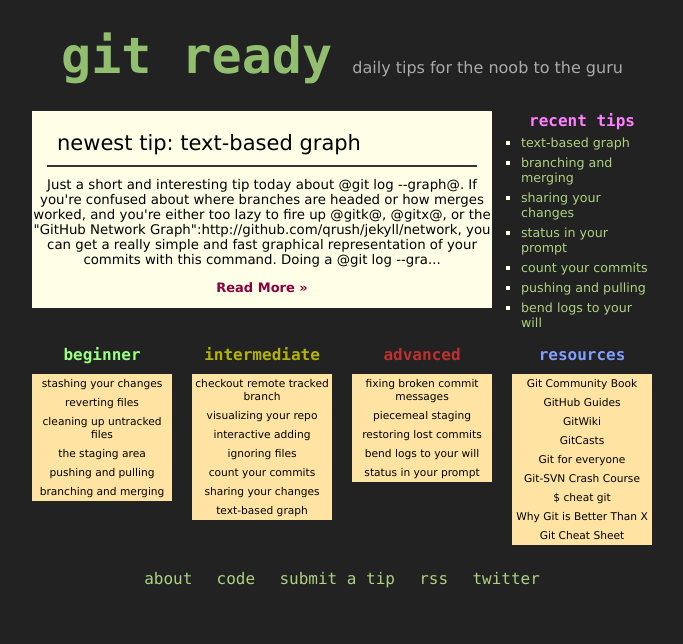
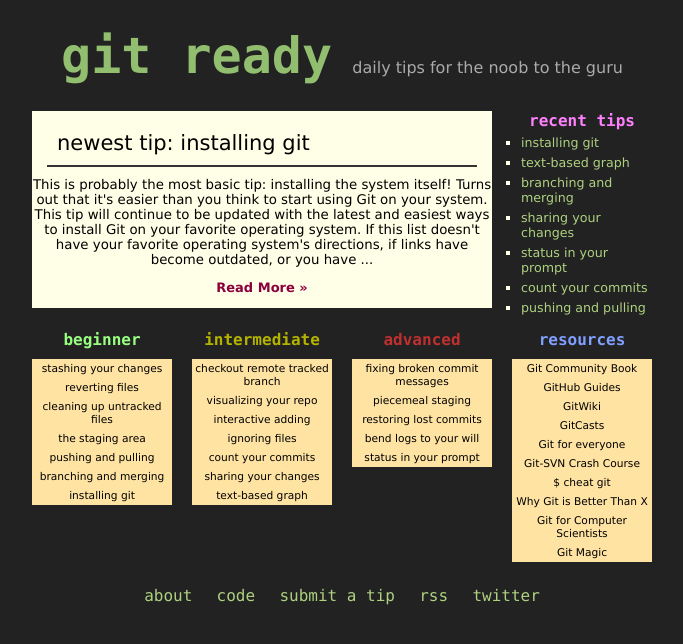
Before and after one commit to qrush/gitready, a Jekyll site: the page built from index.html, in a window 1280 px wide. Shown: the top 644 px of the page, without its empty margins (298-981 px from the left). Built offline with Jekyll 4.4.1, drawn with Linux system fonts in a browser that asks for light colours.

Commit message:
Installing git

```diff
--- a/_layouts/default.html
+++ b/_layouts/default.html
@@ -28,6 +28,7 @@
       <a href="/2009/01/18/the-staging-area.html">the staging area</a>
       <a href="/2009/01/21/pushing-and-pulling.html">pushing and pulling</a>
       <a href="/2009/01/25/branching-and-merging.html">branching and merging</a>
+      <a href="/2009/01/27/installing-git.html">installing git</a>
     </div>
     <div class="grid_2 links">
       <h3 id="yellow">intermediate</h3>
@@ -57,7 +58,8 @@
       <a href="http://git.or.cz/course/svn.html">Git-SVN Crash Course</a>
       <a href="http://cheat.errtheblog.com/s/git">$ cheat git</a>
       <a href="http://whygitisbetterthanx.com">Why Git is Better Than X</a>
-      <a href="http://ktown.kde.org/~zrusin/git">Git Cheat Sheet</a>
+      <a href="http://eagain.net/articles/git-for-computer-scientists/">Git for Computer Scientists</a>
+      <a href="http://www-cs-students.stanford.edu/~blynn/gitmagic/">Git Magic</a>
     </div>
     <div class="grid_12 footer">
       <a href="/about.html">about</a>
--- /dev/null
+++ b/_posts/2009-01-27-installing-git.textile
@@ -0,0 +1,34 @@
+---
+layout: post
+title: installing git
+---
+
+This is probably the most basic tip: installing the system itself! Turns out that it's easier than you think to start using Git on your system. This tip will continue to be updated with the latest and easiest ways to install Git on your favorite operating system.
+
+If this list doesn't have your favorite operating system's directions, if links have become outdated, or you have an easier way let us know in the comments! Also, if you're having snags getting Git installed/compiled give a shout.
+
+p=. "!http://farm4.static.flickr.com/3047/2754478731_6cac6d30a8_m.jpg!":http://flickr.com/photos/15708236@N07/2754478731/
+
+*Windows*
+
+Yes, it works. Yes, you'll have to install Cygwin. No, it'll never be as fast as a real POSIX shell will be. However, there are plenty of awesome guides, and "nathanj's":http://github.com/nathanj "Illustrated Guide to Git on Windows":http://nathanj.github.com/gitguide/ is simply the best. It has a tutorial on how to get started using the system as well.
+
+There's other installation options as well for Windows, you could simply download and install "Git on MSys":http://code.google.com/p/msysgit/ or even "compile from source":http://techblogging.wordpress.com/2008/04/11/compiling-and-installing-git-on-windows-under-cygwin/
+
+*OSX*
+
+On 10.4 (Tiger), install "MacPorts":http://macports.org and run @sudo port install git-core@. You could also "compile from source manually if that didn't work.":http://larrytheliquid.com/2007/12/29/compiling-git-and-git-svn-on-osx-tiger/
+
+On 10.5 (Leopard), it's a lot easier thanks to the "Git OSX Installer":http://code.google.com/p/git-osx-installer/ project. Just pick the latest and greatest version for your CPU's architecture, and you're set.
+
+*Linux*
+
+Installing on your favorite distro is quite simple:
+
+p=. @apt-get install git-core@
+or
+@yum install git-core@
+
+If you want to compile from source on Ubuntu, "Chris Olsen":http://chrisolsen.org has a "fantastic tutorial":http://chrisolsen.org/2008/03/10/installing-git-on-ubuntu/.
+
+For more options, check out the "Git Community Book":http://book.git-scm.com/2_installing_git.html or the "GitWiki":http://git.or.cz/gitwiki/Installation!
```
